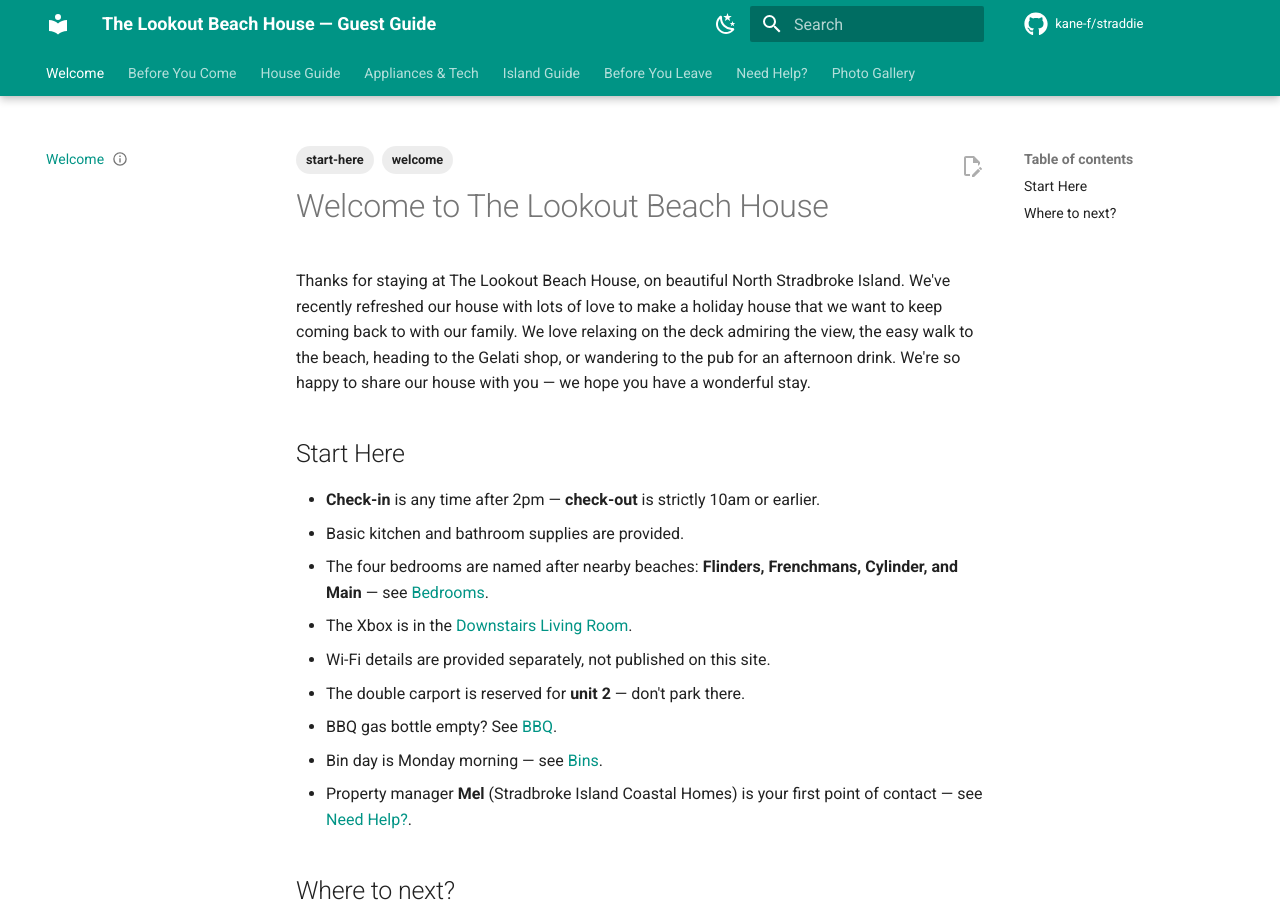
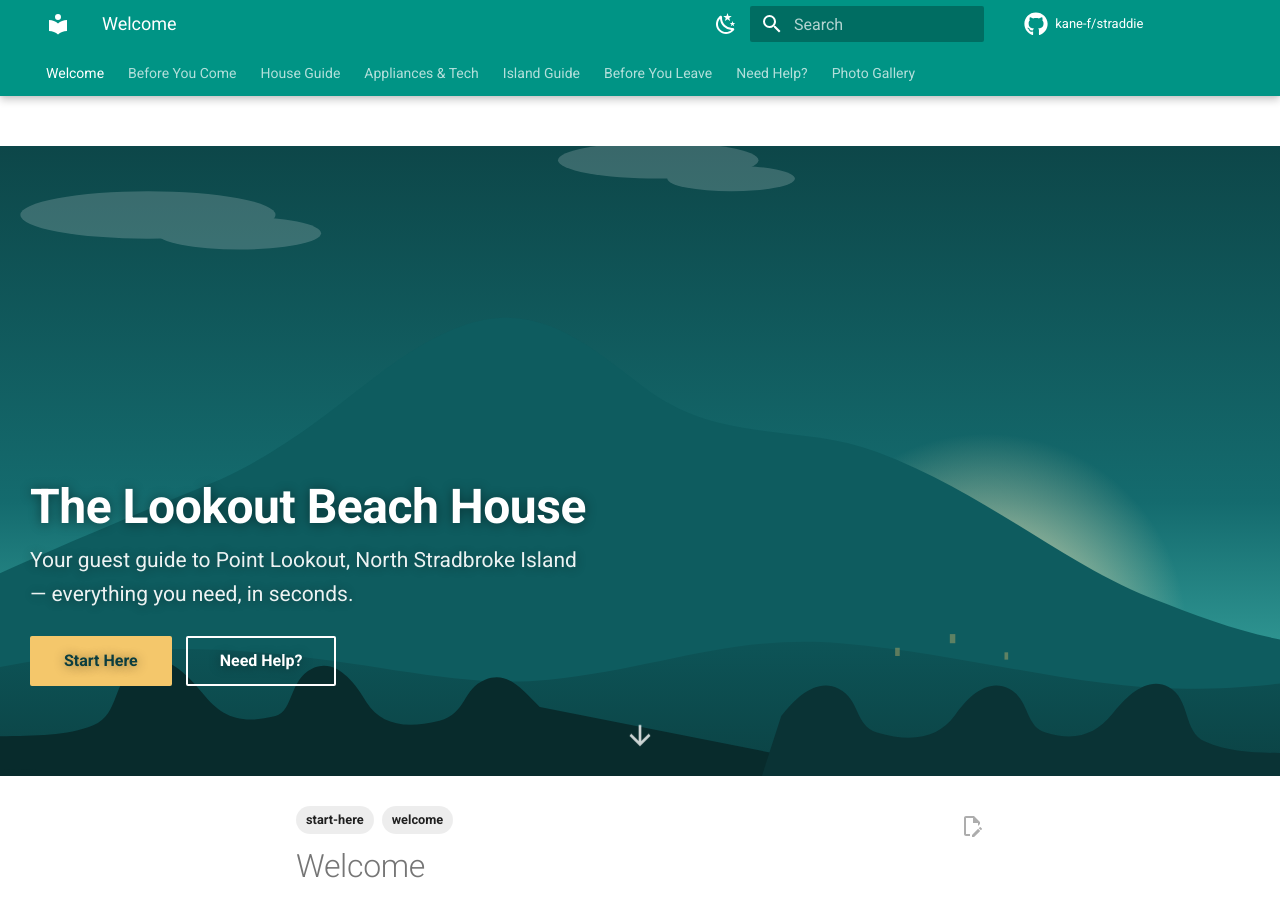
Before and after one commit to kane-f/straddie, an MkDocs documentation site: the page built from docs/index.md, in a window 1280 px wide and 900 px high. Built offline with MkDocs 1.6.1 and Material for MkDocs 9.7.7, drawn with Linux system fonts in a browser that asks for light colours; comment, search, counter and statistics services are not loaded.

Commit message:
Add parallax hero homepage in the style of mkdocs-material.org
Replicates the layered-image parallax hero from Material for MkDocs'
own homepage (three image layers moving at different scroll speeds), via
a custom overrides/home.html template + extra CSS/JS — this is a
site-specific feature they built themselves, not something the theme
ships out of the box.

The three layers are original placeholder illustrations (sky/horizon,
headland, foreground shore) in the site's teal/amber palette, not a copy
of mkdocs-material's own artwork. Swap the files under
docs/assets/images/hero/ for real Point Lookout photography later —
same three-layer structure, no other changes needed.

Also fixes a real bug found while building this: hiding the markdown
body's H1 via display:none broke Material's header title-swap animation
(it measures the heading's scroll position). Removed the duplicate H1
from docs/index.md instead — the hero supplies its own — and taught
scripts/check_content.py that pages with `template: home.html` get their
heading from the template, not the body.

Co-Authored-By: Claude Sonnet 5 <noreply@anthropic.com>

```diff
--- a/docs/index.md
+++ b/docs/index.md
@@ -1,14 +1,13 @@
 ---
 title: Welcome
 description: Guest guide for The Lookout Beach House, Point Lookout, North Stradbroke Island.
+template: home.html
 section: welcome
 tags: [welcome, start-here]
 last_reviewed: 2026-08-19
 source: ingest/welcome-pack-2024.md
 status: review
 ---
-
-# Welcome to The Lookout Beach House
 
 Thanks for staying at The Lookout Beach House, on beautiful North
 Stradbroke Island. We've recently refreshed our house with lots of love to
--- /dev/null
+++ b/docs/javascripts/hero-parallax.js
@@ -0,0 +1,52 @@
+(function () {
+  var initialized = false;
+
+  function update() {
+    var hero = document.querySelector("[data-hero-parallax]");
+    if (!hero) return;
+    var rect = hero.getBoundingClientRect();
+    var progress = Math.min(Math.max(-rect.top, 0), rect.height);
+    var layers = hero.querySelectorAll(".hero-parallax__layer");
+    for (var i = 0; i < layers.length; i++) {
+      var depth = parseFloat(layers[i].getAttribute("data-depth")) || 0;
+      layers[i].style.transform = "translate3d(0," + progress * depth + "px,0)";
+    }
+  }
+
+  function bindOnce() {
+    if (initialized) return;
+    initialized = true;
+
+    var reduceMotion =
+      window.matchMedia &&
+      window.matchMedia("(prefers-reduced-motion: reduce)").matches;
+    if (reduceMotion) return;
+
+    var ticking = false;
+    function onScroll() {
+      if (ticking) return;
+      ticking = true;
+      window.requestAnimationFrame(function () {
+        update();
+        ticking = false;
+      });
+    }
+
+    window.addEventListener("scroll", onScroll, { passive: true });
+    window.addEventListener("resize", onScroll, { passive: true });
+  }
+
+  function init() {
+    bindOnce();
+    update();
+  }
+
+  // Material's instant navigation swaps page content without a full reload,
+  // so re-run init on every navigation via its document$ observable.
+  // Falls back to a normal DOMContentLoaded if instant navigation is off.
+  if (typeof document$ !== "undefined" && document$.subscribe) {
+    document$.subscribe(init);
+  } else {
+    document.addEventListener("DOMContentLoaded", init);
+  }
+})();
--- /dev/null
+++ b/docs/stylesheets/extra.css
@@ -0,0 +1,142 @@
+/* Parallax hero — homepage only (see overrides/home.html) */
+
+.hero-page .md-content__inner {
+  margin: 0;
+  padding: 0;
+}
+
+.hero-page .md-content__inner::before {
+  display: none;
+}
+
+.hero-parallax {
+  position: relative;
+  left: 50%;
+  width: 100vw;
+  margin: 0 0 1.5rem -50vw;
+  display: flex;
+  align-items: flex-end;
+  min-height: 70vh;
+  overflow: hidden;
+  color: #fff;
+  background: #0b3d3f;
+}
+
+.hero-parallax__layer {
+  position: absolute;
+  top: -15%;
+  left: 0;
+  right: 0;
+  height: 130%;
+  will-change: transform;
+}
+
+.hero-parallax__layer img {
+  display: block;
+  width: 100%;
+  height: 100%;
+  object-fit: cover;
+}
+
+.hero-parallax__layer--sky {
+  z-index: 1;
+}
+
+.hero-parallax__layer--headland {
+  z-index: 2;
+}
+
+.hero-parallax__layer--shore {
+  z-index: 3;
+}
+
+.hero-parallax__inner {
+  position: relative;
+  z-index: 4;
+  width: 100%;
+  padding-bottom: 4rem;
+}
+
+.hero-parallax__teaser {
+  max-width: 28rem;
+  text-shadow: 0 1px 12px rgba(0, 0, 0, 0.45);
+}
+
+.hero-parallax__teaser h1 {
+  margin: 0 0 0.5rem;
+  color: #fff;
+  font-size: 2.4rem;
+  font-weight: 700;
+  line-height: 1.15;
+}
+
+.hero-parallax__teaser p {
+  margin: 0 0 1.25rem;
+  font-size: 1.05rem;
+  opacity: 0.92;
+}
+
+.hero-parallax__teaser .md-button {
+  margin: 0 0.5rem 0.5rem 0;
+  border-color: #fff;
+  color: #fff;
+}
+
+.hero-parallax__teaser .md-button--primary {
+  background-color: #f4c76b;
+  border-color: #f4c76b;
+  color: #0b3d3f;
+}
+
+.hero-parallax__teaser .md-button--primary:hover {
+  background-color: #eab649;
+  border-color: #eab649;
+}
+
+.hero-parallax__teaser .md-button:not(.md-button--primary):hover {
+  background-color: rgba(255, 255, 255, 0.12);
+}
+
+.hero-parallax__more {
+  position: absolute;
+  bottom: 1.25rem;
+  left: 50%;
+  z-index: 4;
+  width: 1.6rem;
+  height: 1.6rem;
+  color: #fff;
+  opacity: 0.8;
+  transform: translateX(-50%);
+  animation: hero-bounce 2s ease-in-out infinite;
+}
+
+.hero-parallax__more svg {
+  width: 100%;
+  height: 100%;
+  fill: currentcolor;
+}
+
+@keyframes hero-bounce {
+  0%, 100% { transform: translate(-50%, 0); }
+  50% { transform: translate(-50%, 6px); }
+}
+
+@media (prefers-reduced-motion: reduce) {
+  .hero-parallax__layer {
+    transform: none !important;
+  }
+
+  .hero-parallax__more {
+    animation: none;
+  }
+}
+
+@media (max-width: 44.9375em) {
+  .hero-parallax {
+    min-height: 60vh;
+  }
+
+  .hero-parallax__teaser h1 {
+    font-size: 1.8rem;
+  }
+}
--- a/mkdocs.yml
+++ b/mkdocs.yml
@@ -84,6 +84,12 @@ markdown_extensions:
       custom_checkbox: true
   - pymdownx.tilde
 
+extra_css:
+  - stylesheets/extra.css
+
+extra_javascript:
+  - javascripts/hero-parallax.js
+
 extra:
   generator: false
 
--- /dev/null
+++ b/overrides/home.html
@@ -0,0 +1,30 @@
+{% extends "main.html" %}
+
+{% block content %}
+<div class="hero-page">
+  <div class="hero-parallax" data-hero-parallax>
+    <div class="hero-parallax__layer hero-parallax__layer--sky" data-depth="0.10">
+      <img src="{{ 'assets/images/hero/layer-1-sky.svg' | url }}" alt="" loading="eager">
+    </div>
+    <div class="hero-parallax__layer hero-parallax__layer--headland" data-depth="0.25">
+      <img src="{{ 'assets/images/hero/layer-2-headland.svg' | url }}" alt="" loading="eager">
+    </div>
+    <div class="hero-parallax__layer hero-parallax__layer--shore" data-depth="0.45">
+      <img src="{{ 'assets/images/hero/layer-3-shore.svg' | url }}" alt="" loading="eager">
+    </div>
+    <div class="hero-parallax__inner md-grid">
+      <div class="hero-parallax__teaser">
+        <h1>The Lookout Beach House</h1>
+        <p>Your guest guide to Point Lookout, North Stradbroke Island — everything you need, in seconds.</p>
+        <a href="#start-here" class="md-button md-button--primary">Start Here</a>
+        <a href="{{ 'help/' | url }}" class="md-button">Need Help?</a>
+      </div>
+    </div>
+    <div class="hero-parallax__more">
+      <svg xmlns="http://www.w3.org/2000/svg" viewBox="0 0 24 24"><path d="M11 4h2v12l5.5-5.5 1.42 1.42L12 19.84l-7.92-7.92L5.5 10.5 11 16z"/></svg>
+    </div>
+  </div>
+
+  {{ super() }}
+</div>
+{% endblock %}
```
Also changed, not shown: docs/assets/images/hero/layer-1-sky.svg (added), docs/assets/images/hero/layer-2-headland.svg (added), docs/assets/images/hero/layer-3-shore.svg (added), 1 other file.
